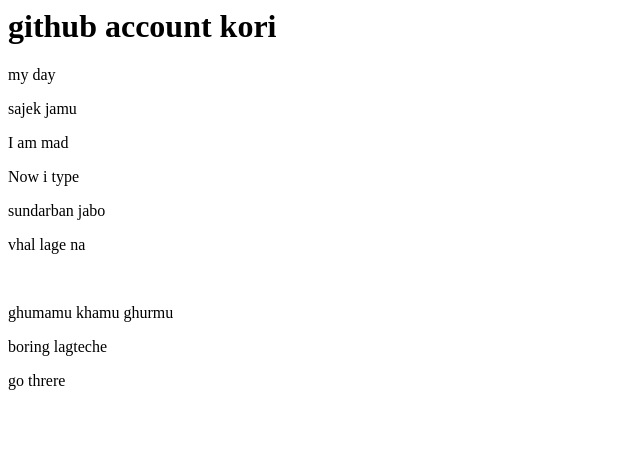
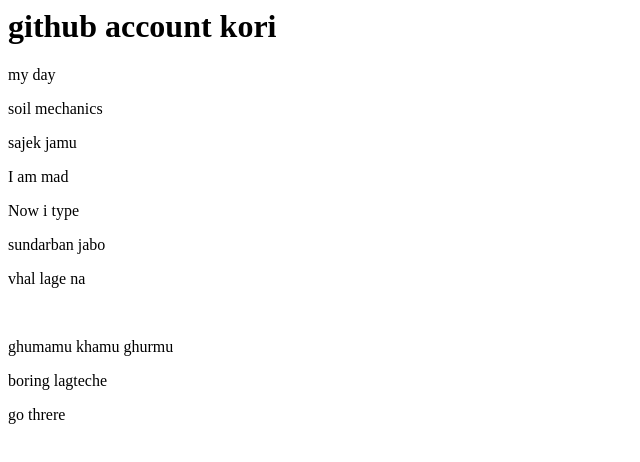
Before and after one commit to hasanshawon/Mehedi-hasan-first-website, a plain HTML site: page index.html in a window 1280 px wide. Shown: the whole page, without its empty margins (0-640 px from the left). Drawn offline with Linux system fonts and the light colour scheme.

Commit message:
civilengineering

```diff
--- a/index.html
+++ b/index.html
@@ -6,6 +6,7 @@
  <p>my day</p>
 
  </head>
+ <p>soil mechanics</p>
 <p>sajek jamu</p>
 <p>I am mad</p>
 <p>Now i type</p>
```
